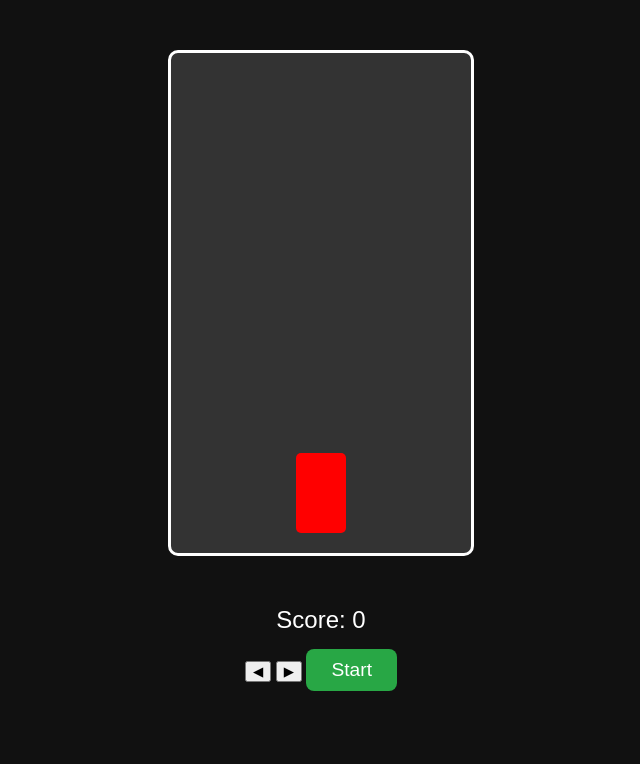
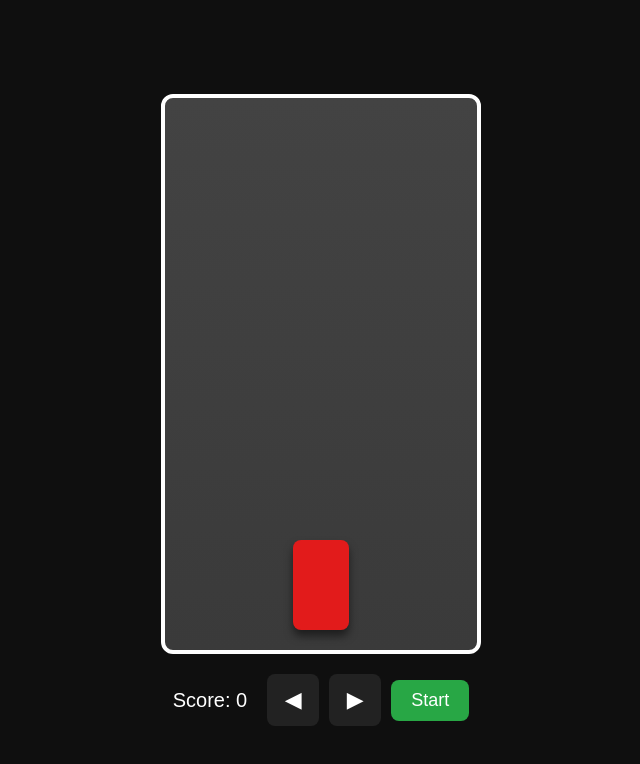
Before and after one commit to vaibhaviKharawane/Racing_car, a plain HTML site: page index.html in a window 1280 px wide. Shown: the whole page, without its empty margins (319-959 px from the left). Drawn offline with Linux system fonts and the light colour scheme.

Commit message:
Update style.css

```diff
--- a/style.css
+++ b/style.css
@@ -1,58 +1,74 @@
-body {
-  margin: 0;
-  overflow: hidden;
-  font-family: Arial, sans-serif;
-  background-color: #111;
-  color: #fff;
-  text-align: center;
+:root {
+  --bg: #0f0f0f;
+  --road: #3a3a3a;
+  --white: #fff;
+  --car: #e21b1b;
 }
 
-.gameArea {
-  position: relative;
-  margin: 50px auto;
-  width: 300px;
-  height: 500px;
-  background: #333;
-  overflow: hidden;
-  border: 3px solid #fff;
-  border-radius: 10px;
+* { box-sizing: border-box; margin: 0; padding: 0; }
+body {
+  background: var(--bg);
+  color: var(--white);
+  font-family: Arial, Helvetica, sans-serif;
+  min-height: 100vh;
+  display:flex;
+  align-items:center;
+  justify-content:center;
 }
 
+.wrap { text-align:center; width:100%; }
+
+.gameArea {
+  margin: 20px auto;
+  width: 320px;
+  height: 560px;
+  background: linear-gradient(#434343,#3a3a3a);
+  border: 4px solid white;
+  border-radius: 12px;
+  position: relative;
+  overflow: hidden;
+}
+
+/* Player car */
 .car {
   position: absolute;
-  width: 50px;
-  height: 80px;
-  background: red;
+  width: 56px;
+  height: 90px;
+  background: var(--car);
   bottom: 20px;
-  left: 125px;
-  border-radius: 5px;
+  left: calc(50% - 28px);
+  border-radius: 8px;
+  box-shadow: 0 6px 8px rgba(0,0,0,0.5);
 }
 
+/* Enemy/obstacles */
 .enemy {
   position: absolute;
-  width: 50px;
-  height: 80px;
-  background: yellow;
-  top: -100px;
-  border-radius: 5px;
+  width: 56px;
+  height: 90px;
+  background: #f0c419;
+  top: -150px;
+  border-radius: 8px;
 }
 
-.score {
-  margin-top: 10px;
-  font-size: 1.5em;
+/* UI */
+.ui { margin-top: 12px; display:flex; justify-content:center; gap:20px; align-items:center; flex-wrap:wrap; }
+.score { font-size:20px; }
+.controls { display:flex; gap:10px; align-items:center; }
+
+button {
+  font-size:18px;
+  padding: 10px 16px;
+  border-radius: 8px;
+  border: none;
+  cursor: pointer;
+  background: #1f8bff;
+  color: white;
 }
+button.touch { background: rgba(255,255,255,0.08); font-size:22px; width:52px; height:52px; border-radius:8px; }
+button.start { background: #28a745; padding:10px 20px; }
 
-#startBtn {
-  margin-top: 15px;
-  padding: 10px 25px;
-  background: #28a745;
-  color: #fff;
-  border: none;
-  border-radius: 8px;
-  cursor: pointer;
-  font-size: 1.2em;
+@media (max-width:420px) {
+  .gameArea { width: 300px; height:520px; }
+  .car, .enemy { width:50px; height:78px; }
 }
-
-#startBtn:hover {
-  background: #218838;
-}
```
